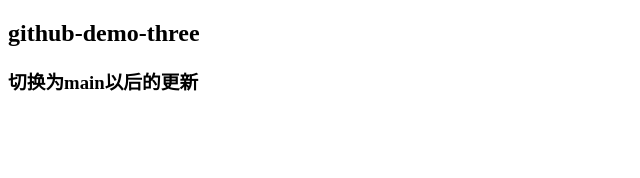
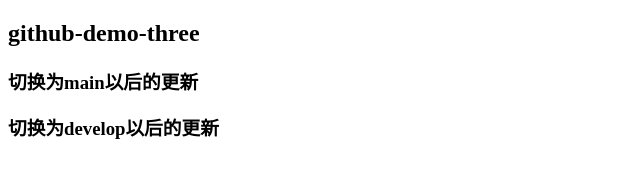
Before and after one commit to tminm/github-three, a plain HTML site: page index.html in a window 1280 px wide. Shown: the whole page, without its empty margins (0-640 px from the left). Drawn offline with Linux system fonts and the light colour scheme.

Commit message:
切换为develop后的更新

```diff
--- a/index.html
+++ b/index.html
@@ -11,5 +11,7 @@
 
     <h3>切换为main以后的更新</h3>
 
+    <h3>切换为develop以后的更新</h3>
+
 </body>
 </html>
```
